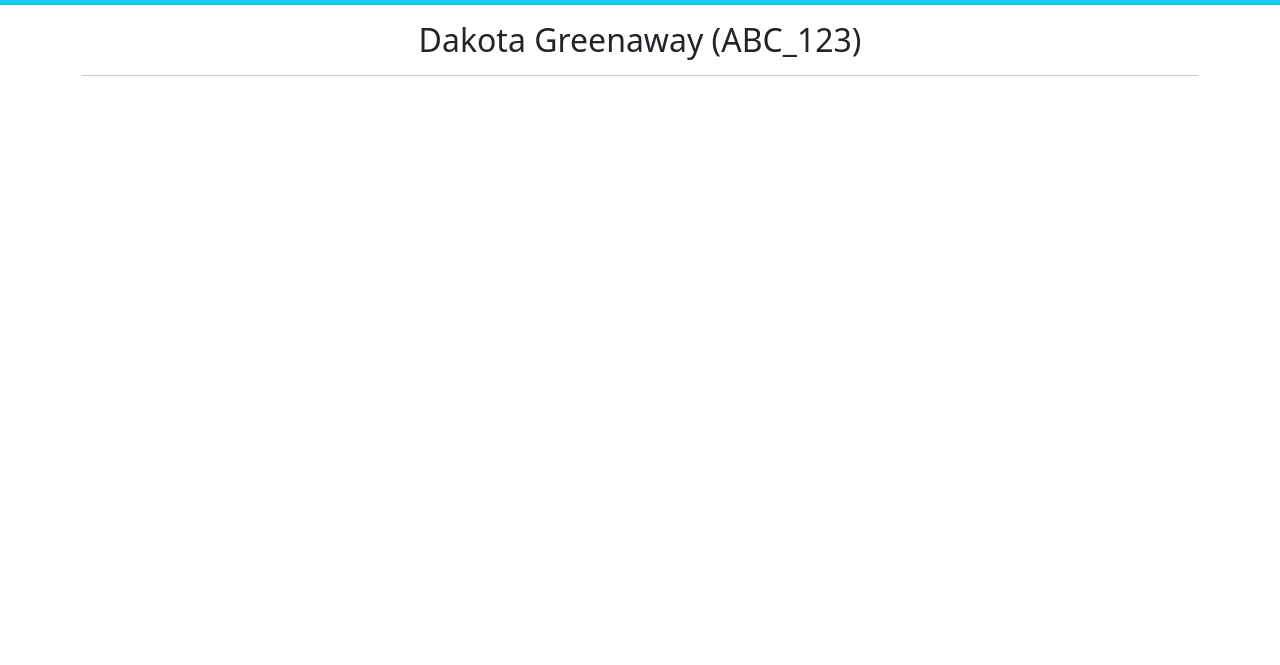
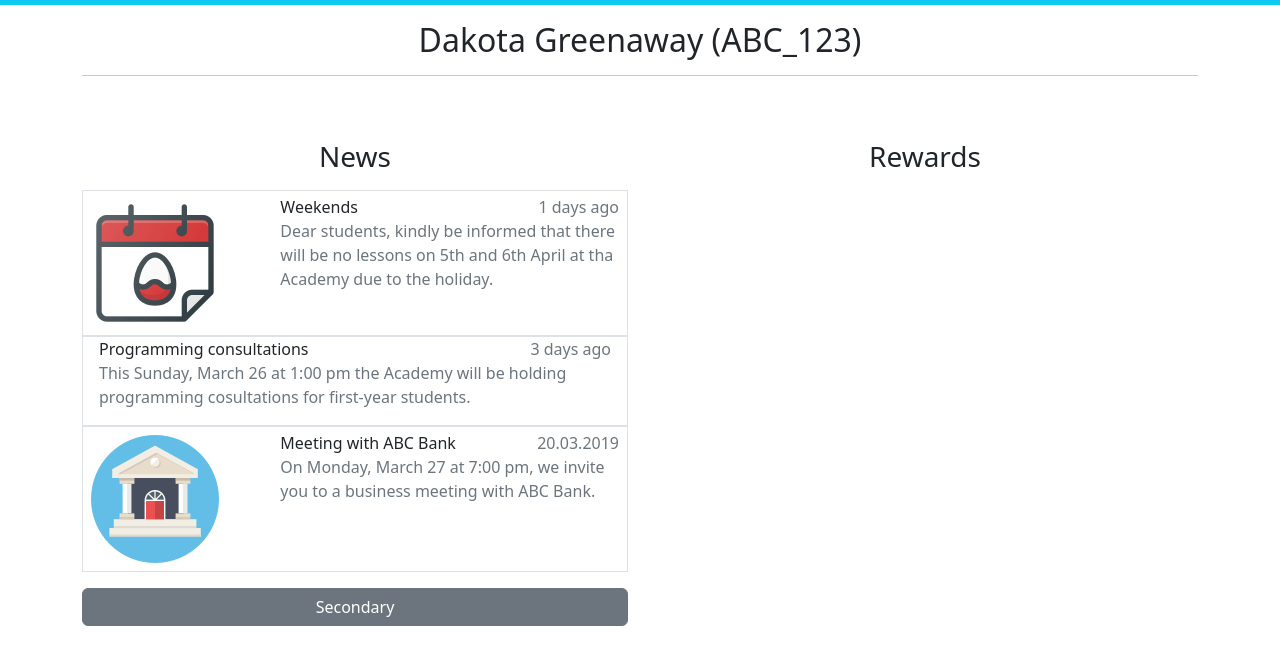
Before and after one commit to Danila-cloud/bootstrap_hw, a plain HTML site: page index.html in a window 1280 px wide. Shown: the part 85-750 px from the top of the page. Drawn offline with nearby package versions, Linux system fonts and the light colour scheme.

Commit message:
add news section

```diff
--- a/index.html
+++ b/index.html
@@ -51,8 +51,68 @@
     <div class="container">
       <div class="row">
         <div class="col-12">
-          <h2 class="text-center fw-light py-3 my-0">Dakota Greenaway (ABC_123)</h2>
-          <hr class="py-0 my-0">
+          <h2 class="text-center fw-light py-3 my-0">
+            Dakota Greenaway (ABC_123)
+          </h2>
+          <hr class="py-0 my-0" />
+        </div>
+      </div>
+      <div class="row">
+        <div class="col-6 mt-5">
+          <h3 class="text-center fw-light py-3 my-0">News</h3>
+          <div class="border border-1">
+            <div class="row">
+              <div class="col-4">
+                <img
+                  class="p-2"
+                  src="./assets/icons/holiday.png"
+                  alt="schedule"
+                />
+              </div>
+              <div class="col">
+                <div class="py-1 px-2 my-0">
+                  <p class="float-start my-0 py-0">Weekends</p>
+                  <p class="float-end text-muted my-0 py-0">1 days ago</p>
+                  <p class="pt-4 fs-6 text-secondary">
+                    Dear students, kindly be informed that there will be no
+                    lessons on 5th and 6th April at tha Academy due to the
+                    holiday.
+                  </p>
+                </div>
+              </div>
+            </div>
+          </div>
+          <div class="border border-1">
+            <div class="px-3">
+              <p class="float-start my-0 py-0">Programming consultations</p>
+              <p class="float-end my-0 text-muted py-0">3 days ago</p>
+              <p class="pt-4 fs-6 text-secondary">
+                This Sunday, March 26 at 1:00 pm the Academy will be holding
+                programming cosultations for first-year students.
+              </p>
+            </div>
+          </div>
+          <div class="border border-1">
+            <div class="row">
+              <div class="col-4">
+                <img class="p-2" src="./assets/icons/bank.png" alt="schedule" />
+              </div>
+              <div class="col">
+                <div class="py-1 px-2 my-0">
+                  <p class="float-start my-0 py-0">Meeting with ABC Bank</p>
+                  <p class="float-end text-muted my-0 py-0">20.03.2019</p>
+                  <p class="pt-4 fs-6 text-secondary">
+                    On Monday, March 27 at 7:00 pm, we invite you to a business
+                    meeting with ABC Bank.
+                  </p>
+                </div>
+              </div>
+            </div>
+          </div>
+          <button type="button" class=" container btn btn-secondary mt-3">Secondary</button>
+        </div>
+        <div class="col-6 mt-5">
+          <h3 class="text-center fw-light py-3 my-0">Rewards</h3>
         </div>
       </div>
     </div>
```
